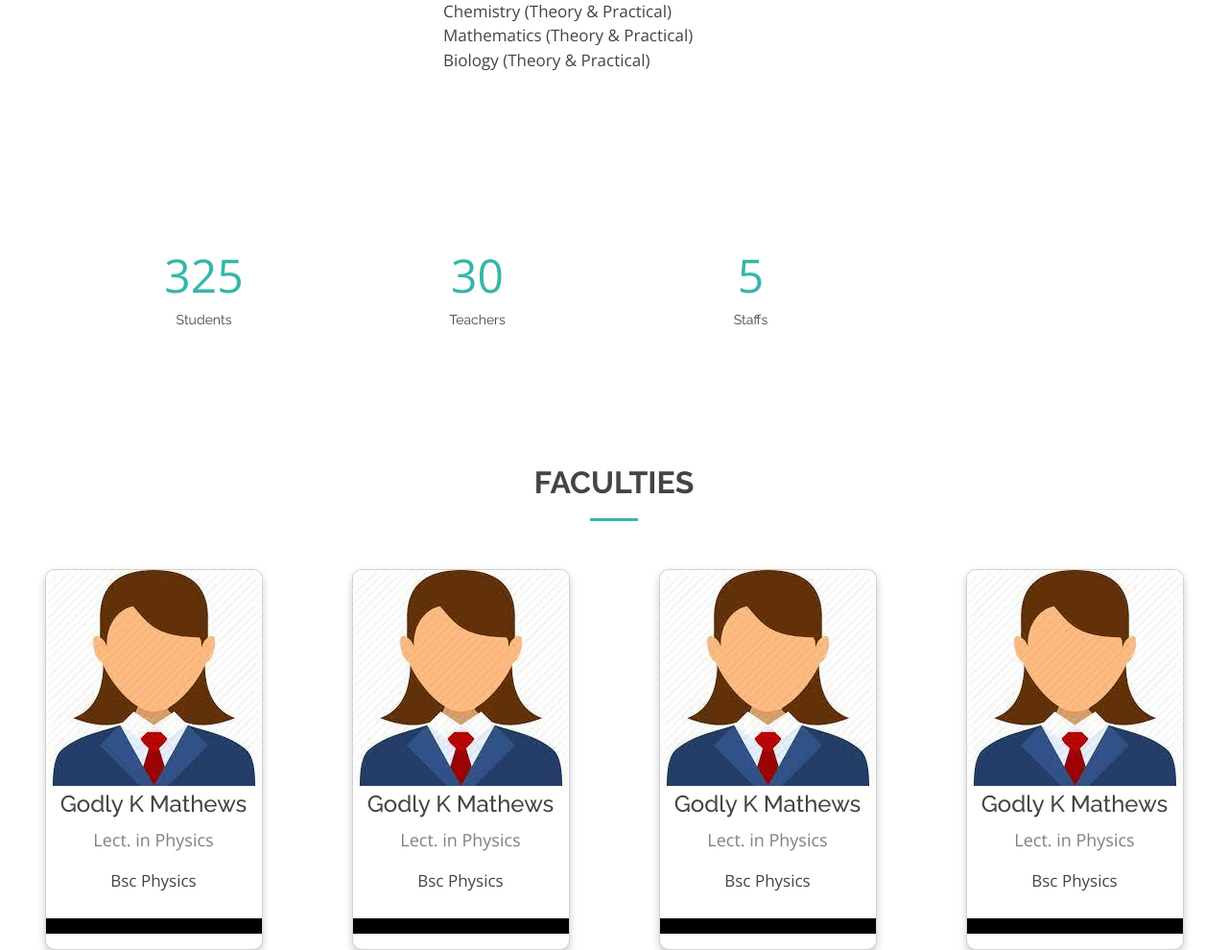
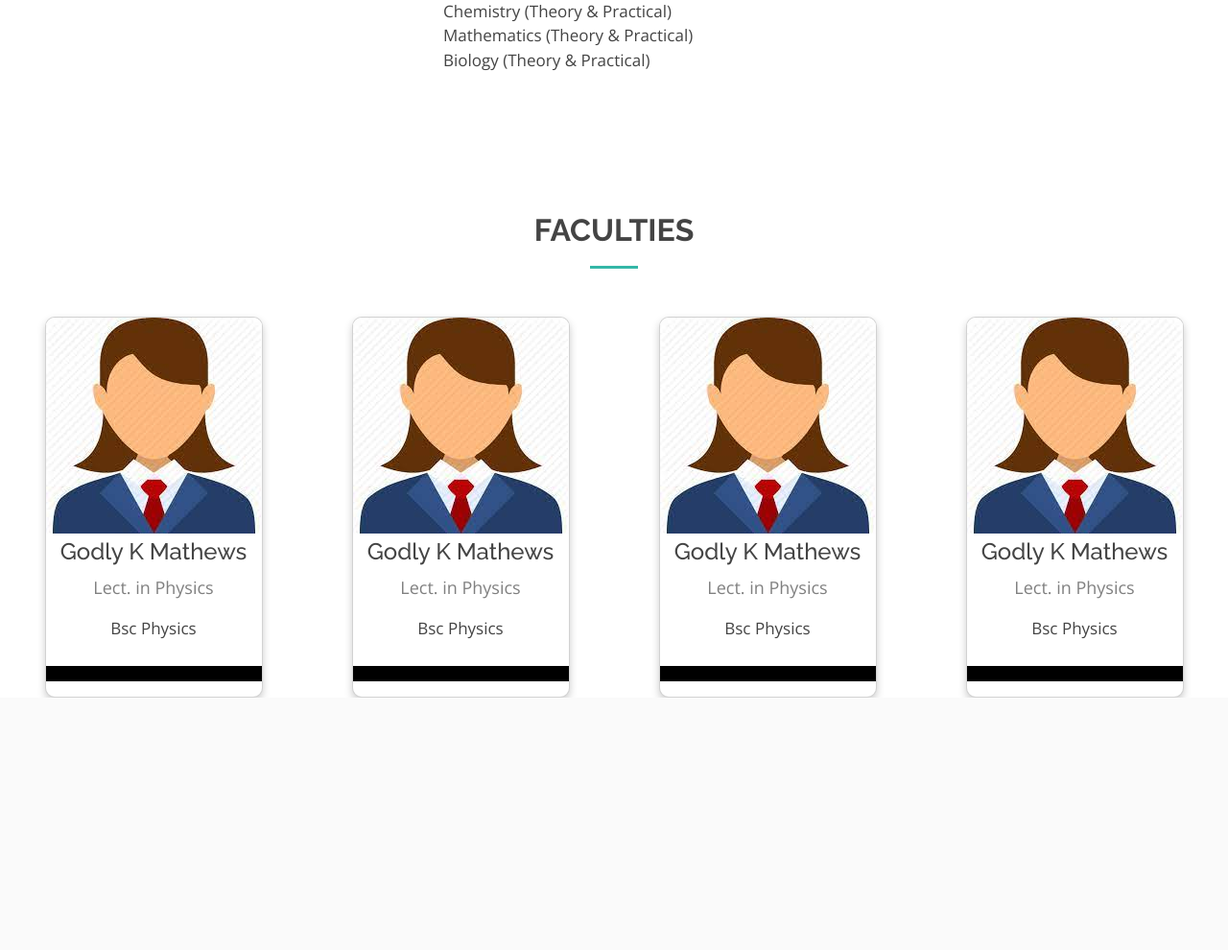
Before and after one commit to thssp/thssputhuppally, a PHP site: page /about.html in a window 1280 px wide. Shown: the part 774-1764 px from the top of the page at 96% size. After the commit the page ends 1501 px from the top, so only its background shows below. Run offline with PHP 8.4, Linux system fonts and the light colour scheme; some libraries are stand-ins or nearby versions.

Commit message:
Delete unwanted

```diff
--- a/about.html
+++ b/about.html
@@ -128,27 +128,6 @@
         </div>
       </section>
       <!-- End About Section -->
-      <!-- ======= Facts Section ======= -->
-      <section id="facts" class="facts">
-        <div class="container" data-aos="fade-up">
-          <div class="section-title"></div>
-          <div class="row counters">
-            <div class="col-lg-3 col-6 text-center">
-              <span data-purecounter-start="0" data-purecounter-end="325" data-purecounter-duration="1" class="purecounter"></span>
-              <p>Students</p>
-            </div>
-            <div class="col-lg-3 col-6 text-center">
-              <span data-purecounter-start="0" data-purecounter-end="30" data-purecounter-duration="1" class="purecounter"></span>
-              <p>Teachers</p>
-            </div>
-            <div class="col-lg-3 col-6 text-center">
-              <span data-purecounter-start="0" data-purecounter-end="5" data-purecounter-duration="1" class="purecounter"></span>
-              <p>Staffs</p>
-            </div>
-          </div>
-        </div>
-      </section>
-      <!-- End Facts Section -->
 
       <!--Faculty profiles-->
       <section class="section-title">
--- a/assets/css/style.css
+++ b/assets/css/style.css
@@ -679,22 +679,6 @@ section {
 
 
 /*--------------------------------------------------------------
-# Facts
---------------------------------------------------------------*/
-.facts .counters span {
-  font-size: 48px;
-  display: block;
-  color: #34b7a7;
-}
-
-.facts .counters p {
-  padding: 0;
-  margin: 0 0 20px 0;
-  font-family: "Raleway", sans-serif;
-  font-size: 14px;
-}
-
-/*--------------------------------------------------------------
 # Factulties Profile
 --------------------------------------------------------------*/
 .fac-profiles{
--- a/assets/js/main.js
+++ b/assets/js/main.js
@@ -154,23 +154,6 @@
 
 
   /**
-   * Skills animation
-   */
-  let skilsContent = select('.skills-content');
-  if (skilsContent) {
-    new Waypoint({
-      element: skilsContent,
-      offset: '80%',
-      handler: function() {
-        let progress = select('.progress .progress-bar', true);
-        progress.forEach((el) => {
-          el.style.width = el.getAttribute('aria-valuenow') + '%'
-        });
-      }
-    })
-  }
-
-  /**
    * Animation on scroll
    */
   window.addEventListener('load', () => {
```
Also changed, not shown: other parts of assets/css/style.css (+0 -100 lines).
